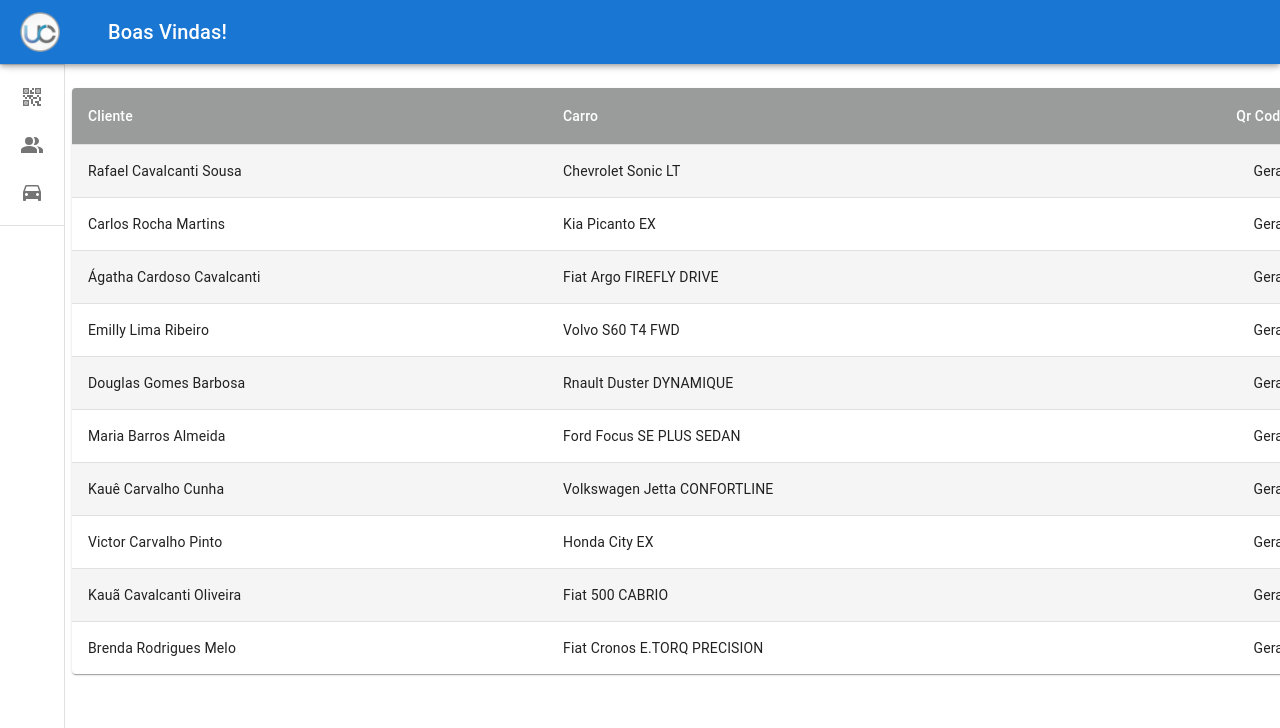
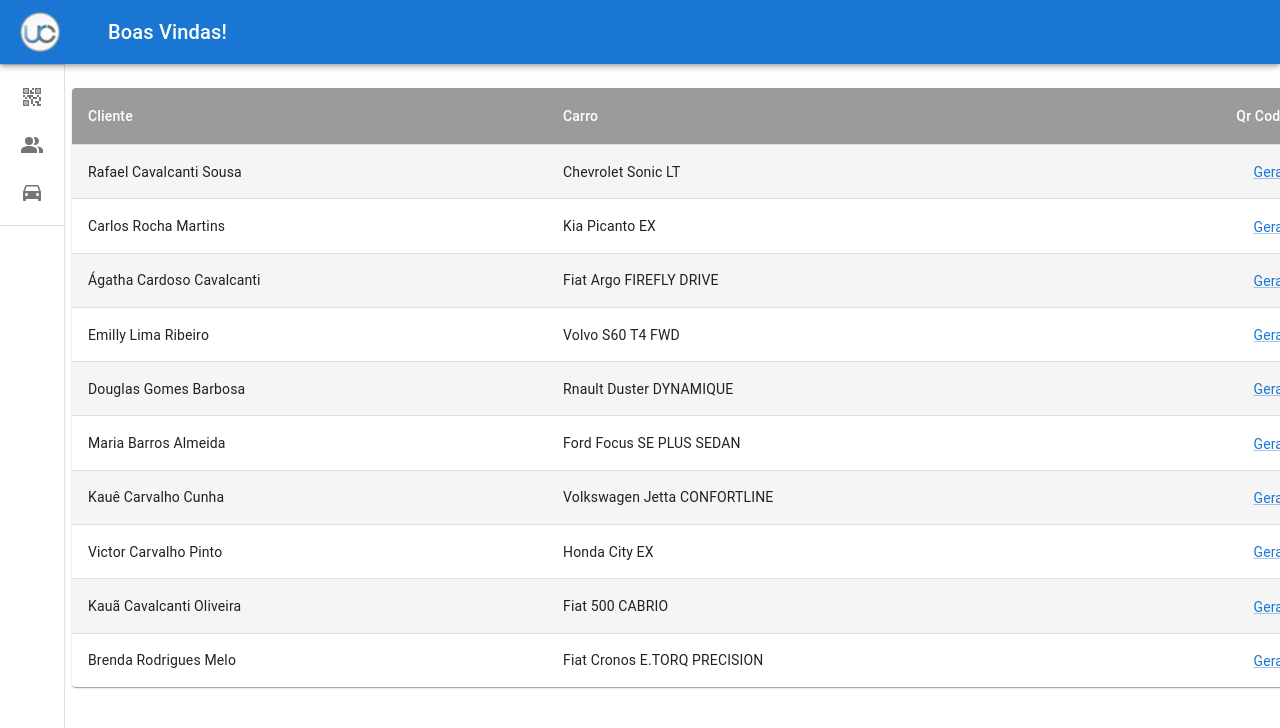
Before and after one commit to m4rcos-dev/Ultracar-service, a React (Create React App) app in the folder app/frontend/: page /customers in a window 1280 px wide. Shown: the top 728 px of the page. Built offline with nearby package versions, Linux system fonts and the light colour scheme.

Commit message:
:sparkles: feat: add link button in CustomerTable

```diff
--- a/app/frontend/src/components/CutomersTable/CutomersTable.js
+++ b/app/frontend/src/components/CutomersTable/CutomersTable.js
@@ -7,6 +7,7 @@
 import { StyledTableCell, StyledTableRow, StyleTableContainer } from './CustomerTableStyle';
 import { useContext } from 'react';
 import { ContextConfig } from '../../context/ContextConfig';
+import { Link } from '@mui/material';
 
 function CutomersTable() {
   const { valueContext } = useContext(ContextConfig);
@@ -14,7 +15,7 @@
 
   return (
     <StyleTableContainer component={Paper}
-        sx={{ maxWidth: openMenu ? 1600 : 1800, marginLeft: openMenu ? 30 : 6,}}
+      sx={{ maxWidth: openMenu ? 1600 : 1800, marginLeft: openMenu ? 30 : 6, }}
     >
       <Table sx={{ minWidth: 100, maxWidth: openMenu ? 1600 : 1800 }}
         aria-label="customized table"
@@ -33,7 +34,17 @@
                 {row.name}
               </StyledTableCell>
               <StyledTableCell align="left">{row.car}</StyledTableCell>
-                <StyledTableCell align="right">Gerar</StyledTableCell>
+              <StyledTableCell align="right">
+                <Link
+                  component="button"
+                  variant="body2"
+                  onClick={() => {
+                    console.info("I'm a button.");
+                  }}
+                >
+                  Gerar
+                </Link>
+              </StyledTableCell>
             </StyledTableRow>
           ))}
         </TableBody>
```
Lines whose indentation alone changed are shown as unchanged.
